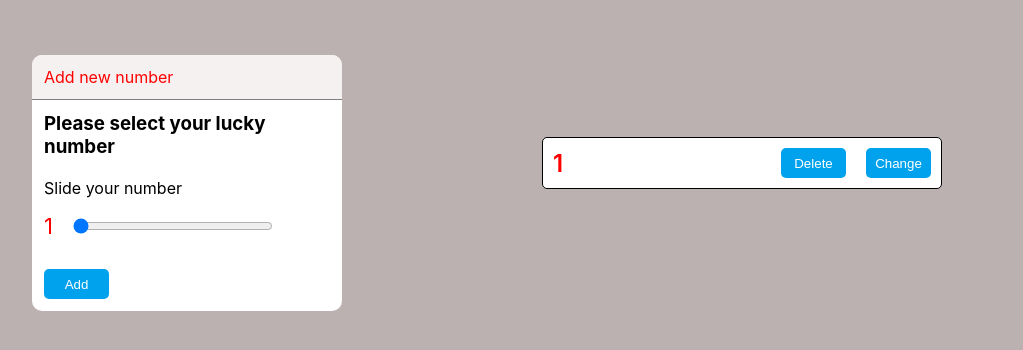
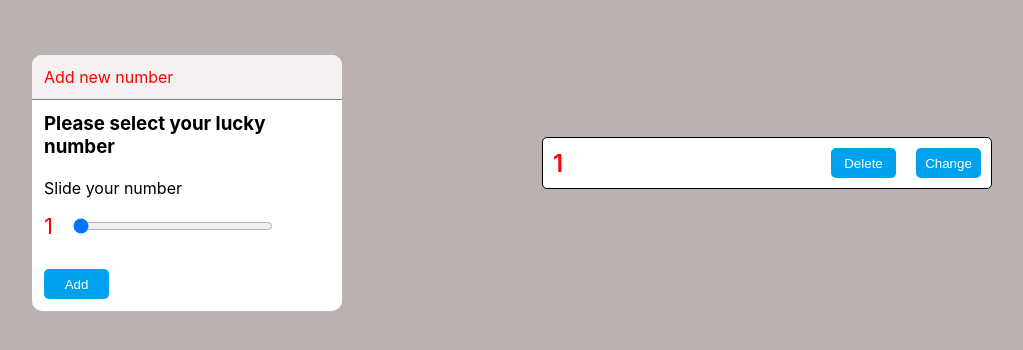
Before and after one commit to SigitaZaromskiene/Lucky-number, a React (Create React App) app: page / in a window 1280 px wide. Both pictures are taken after a click on the button "Add". Shown: the top 350 px of the page, without its empty margins (53-1076 px from the left). Built offline with nearby package versions, Linux system fonts and the light colour scheme.

Commit message:
editModal

```diff
--- a/src/App.scss
+++ b/src/App.scss
@@ -71,7 +71,23 @@
       padding: 10px;
       border-radius: 5px;
       background-color: white;
-      width: 400px;
+      width: 450px;
+      list-style: none;
+      margin-bottom: 20px;
+      color: red;
+      font-weight: 600;
+      font-size: 24px;
+      display: flex;
+      justify-content: space-between;
+      align-items: center;
+    }
+
+    .range-modal {
+      border: 1px solid black;
+      padding: 10px;
+      border-radius: 5px;
+      background-color: white;
+      width: 650px;
       list-style: none;
       margin-bottom: 20px;
       color: red;
--- /dev/null
+++ b/src/Components/EditListModal.jsx
@@ -0,0 +1,14 @@
+import Button from "./Button";
+
+function EditListModal() {
+  return (
+    <div className="range-modal">
+      <label></label>
+      <input type="range" min="1" max="99" />
+      <Button text="Save"></Button>
+      <Button text="Cancel"></Button>
+    </div>
+  );
+}
+
+export default EditListModal;
--- a/src/Components/Global.jsx
+++ b/src/Components/Global.jsx
@@ -10,6 +10,7 @@ export const GlobalContext = ({ children }) => {
   const [lastUpdate, setLastUpdate] = useState(Date.now());
   const [deleteList, setDeleteList] = useState(null);
   const [editList, setEditList] = useState(null);
+  const [editListModal, setEditListModal] = useState(null);
 
   return (
     <Global.Provider
@@ -24,6 +25,8 @@ export const GlobalContext = ({ children }) => {
         setDeleteList,
         editList,
         setEditList,
+        setEditListModal,
+        editListModal,
       }}
     >
       {children}
--- a/src/Components/List.jsx
+++ b/src/Components/List.jsx
@@ -1,17 +1,22 @@
 import Button from "./Button";
 import { useContext } from "react";
 import { Global } from "./Global";
+import EditListModal from "./EditListModal";
 
 function List({ li }) {
-  const { setDeleteList, setEditList } = useContext(Global);
+  const { setDeleteList, setEditList, setEditListModal, editListModal } =
+    useContext(Global);
 
   return (
-    <div className="list">
-      <li>{li.number}</li>
-      <div style={{ display: "flex", gap: "20px" }}>
-        <Button text="Delete" action={() => setDeleteList(li)} />
-        <Button text="Change" action={() => setEditList(li)} />
+    <div style={{ display: " flex", gap: "20px" }}>
+      <div className="list">
+        <li>{li.number}</li>
+        <div style={{ display: "flex", gap: "20px" }}>
+          <Button text="Delete" action={() => setDeleteList(li)} />
+          <Button text="Change" action={() => setEditListModal(li)} />
+        </div>
       </div>
+      {editListModal ? <EditListModal /> : null}
     </div>
   );
 }
```
